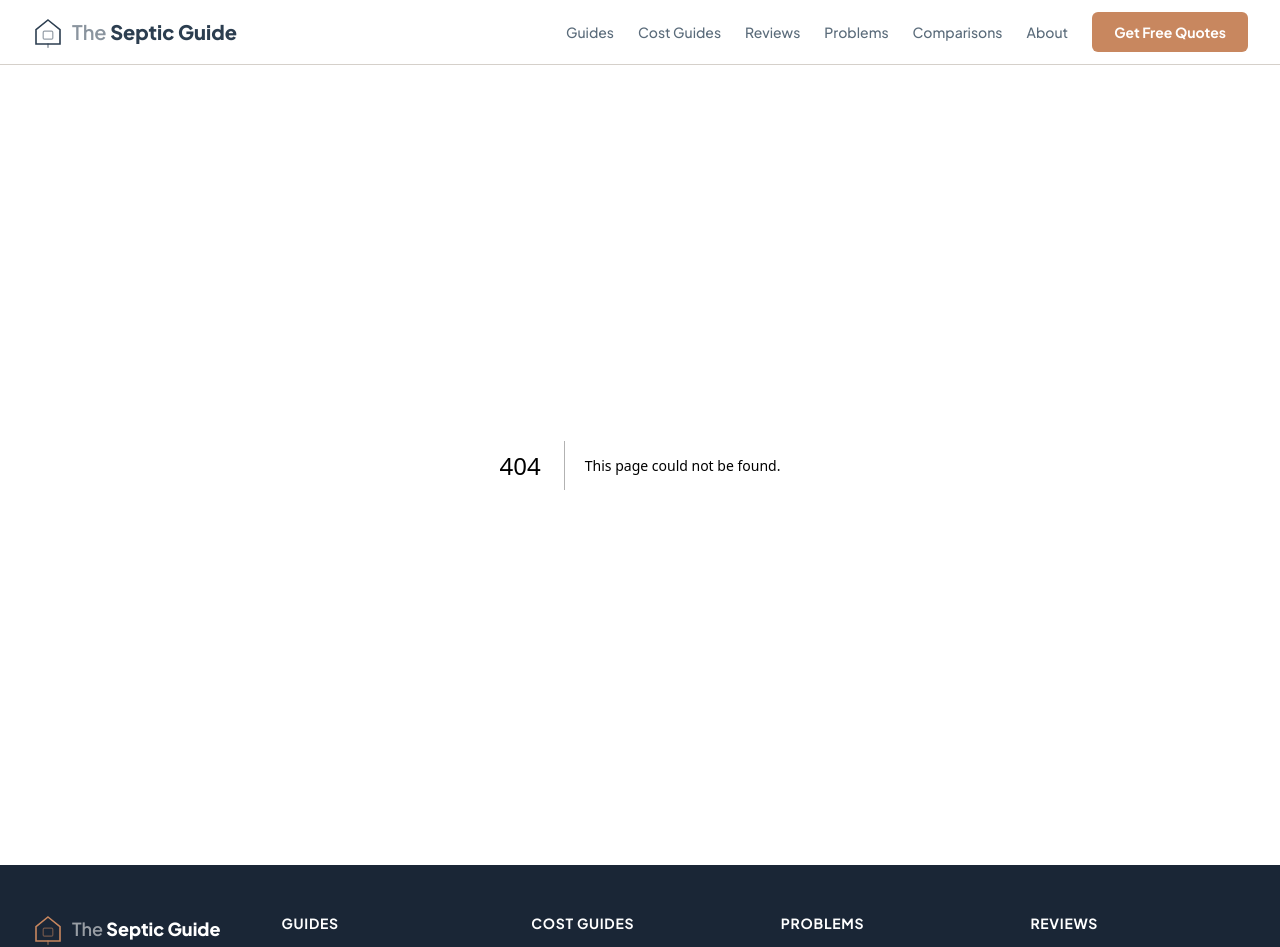
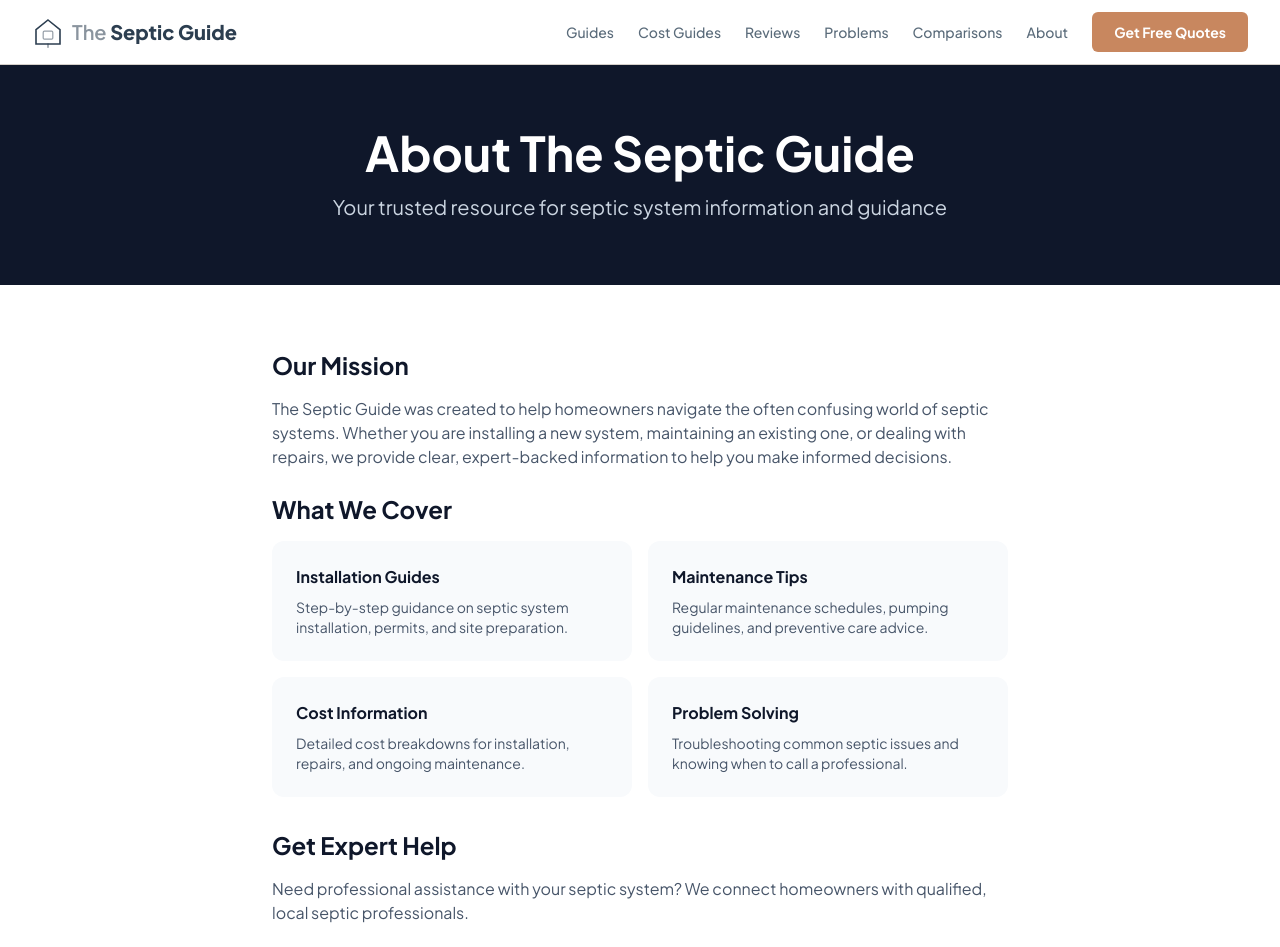
Before and after one commit to thebasementguide2026/theseptic.guide-, a Next.js app: page /about in a window 1280 px wide. Before the commit this address had no page. Shown: the top 947 px of the page. Built offline with nearby package versions, Linux system fonts and the light colour scheme.

Commit message:
Add about page

```diff
--- /dev/null
+++ b/app/about/page.tsx
@@ -0,0 +1,62 @@
+import { Metadata } from 'next';
+import Link from 'next/link';
+
+export const metadata: Metadata = {
+  title: 'About The Septic Guide | Expert Septic System Resources',
+  description: 'Learn about The Septic Guide - your trusted resource for septic system installation, maintenance, and repair information.',
+};
+
+export default function AboutPage() {
+  return (
+    <main className="min-h-screen bg-white">
+      <section className="bg-slate-900 text-white py-16">
+        <div className="container mx-auto px-4 max-w-4xl text-center">
+          <h1 className="text-4xl md:text-5xl font-bold mb-4">About The Septic Guide</h1>
+          <p className="text-xl text-slate-300">
+            Your trusted resource for septic system information and guidance
+          </p>
+        </div>
+      </section>
+
+      <section className="container mx-auto px-4 max-w-3xl py-16">
+        <div className="prose prose-lg max-w-none">
+          <h2 className="text-2xl font-bold text-slate-900 mb-4">Our Mission</h2>
+          <p className="text-slate-600 mb-6">
+            The Septic Guide was created to help homeowners navigate the often confusing world of septic systems. Whether you are installing a new system, maintaining an existing one, or dealing with repairs, we provide clear, expert-backed information to help you make informed decisions.
+          </p>
+
+          <h2 className="text-2xl font-bold text-slate-900 mb-4">What We Cover</h2>
+          <div className="grid md:grid-cols-2 gap-4 mb-8">
+            <div className="bg-slate-50 rounded-lg p-6">
+              <h3 className="font-bold text-slate-900 mb-2">Installation Guides</h3>
+              <p className="text-slate-600 text-sm">Step-by-step guidance on septic system installation, permits, and site preparation.</p>
+            </div>
+            <div className="bg-slate-50 rounded-lg p-6">
+              <h3 className="font-bold text-slate-900 mb-2">Maintenance Tips</h3>
+              <p className="text-slate-600 text-sm">Regular maintenance schedules, pumping guidelines, and preventive care advice.</p>
+            </div>
+            <div className="bg-slate-50 rounded-lg p-6">
+              <h3 className="font-bold text-slate-900 mb-2">Cost Information</h3>
+              <p className="text-slate-600 text-sm">Detailed cost breakdowns for installation, repairs, and ongoing maintenance.</p>
+            </div>
+            <div className="bg-slate-50 rounded-lg p-6">
+              <h3 className="font-bold text-slate-900 mb-2">Problem Solving</h3>
+              <p className="text-slate-600 text-sm">Troubleshooting common septic issues and knowing when to call a professional.</p>
+            </div>
+          </div>
+
+          <h2 className="text-2xl font-bold text-slate-900 mb-4">Get Expert Help</h2>
+          <p className="text-slate-600 mb-6">
+            Need professional assistance with your septic system? We connect homeowners with qualified, local septic professionals.
+          </p>
+          <Link
+            href="/get-quote"
+            className="inline-block bg-amber-700 hover:bg-amber-800 text-white font-semibold py-3 px-8 rounded-lg transition-colors"
+          >
+            Get Free Quotes
+          </Link>
+        </div>
+      </section>
+    </main>
+  );
+}
```
